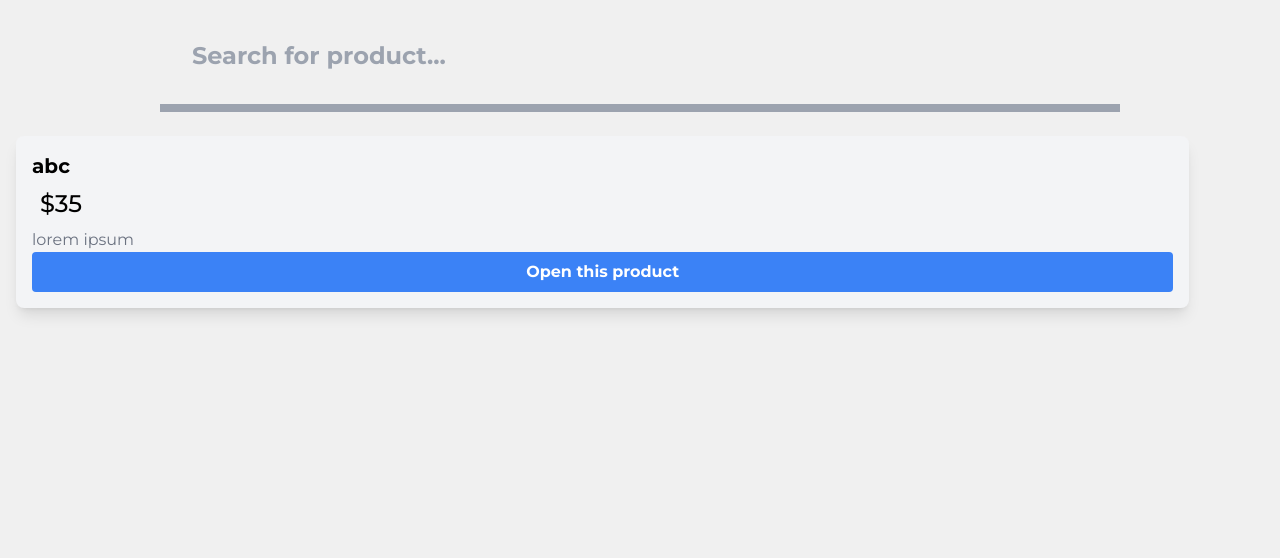
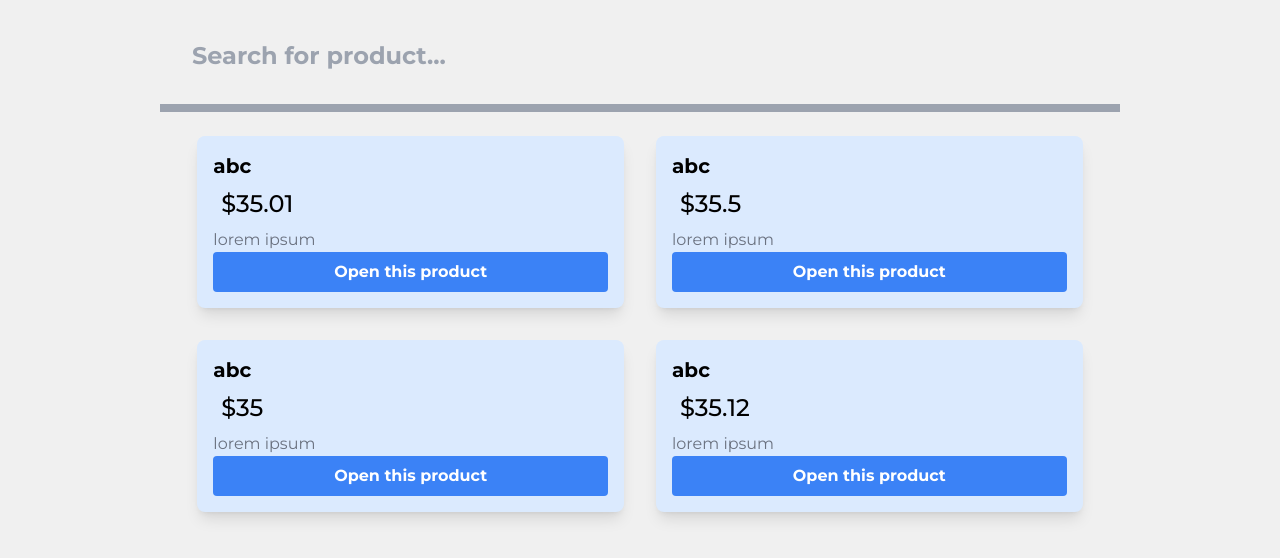
Before and after one commit to datmemerboi/DoIBuyIt, a Next.js app in the folder client/: page / in a window 1280 px wide. Shown: the top 558 px of the page. Built offline with nearby package versions, Linux system fonts and the light colour scheme.

Commit message:
fix: ProductCard layout within page

```diff
--- a/client/app/page.tsx
+++ b/client/app/page.tsx
@@ -3,6 +3,8 @@ import Head from "next/head";
 
 import Input from "@/components/Input";
 import ProductCard from "@/components/ProductCard";
+
+const productCardsContainer = "flex flex-row flex-wrap justify-center";
 
 const App: React.FC = () => {
   // const { Search } = Input;
@@ -20,9 +22,10 @@ const App: React.FC = () => {
   // ];
 
   return (
-    <>
+    <div>
       <Head>
         <title>Do I Buy It??</title>
+        <meta name="viewport" content="initial-scale=1.0, width=device-width" />
       </Head>
 
       <div className="flex flex-col flex-wrap justify-center">
@@ -30,9 +33,14 @@ const App: React.FC = () => {
           <Input type="main-search" placeholder="Search for product..." />
         </div>
 
-        <ProductCard title="abc" description="lorem ipsum" price={35} />
+        <div className={productCardsContainer}>
+          <ProductCard title="abc" description="lorem ipsum" price={35.01} />
+          <ProductCard title="abc" description="lorem ipsum" price={35.50} />
+          <ProductCard title="abc" description="lorem ipsum" price={35.00} />
+          <ProductCard title="abc" description="lorem ipsum" price={35.12} />
+        </div>
       </div>
-    </>
+    </div>
     /* <Search
           size="large"
           addonBefore="Do I Buy"
--- a/client/components/ProductCard.tsx
+++ b/client/components/ProductCard.tsx
@@ -11,7 +11,7 @@ interface ProductCardProps {
 }
 
 const cardStyle: string =
-  "w-11/12 bg-gray-100 rounded-lg shadow-lg p-4 m-4 flex flex-col";
+  "w-11/12 lg:w-4/12 lg:bg-blue-100 sm:w-3/12 sm:bg-red-100 md:w-5/12 md:bg-yellow-200 bg-gray-100 rounded-lg shadow-lg p-4 m-4 flex flex-col";
 const imageContainerStyle: string = "object-contain";
 const cardImageStyle: string = "object-contain w-11/12";
 const textContainerStyle: string = "flex flex-col";
@@ -19,19 +19,23 @@ const productTitleStyle: string = "text-xl font-bold";
 const productDescriptionStyle: string = "text-m text-gray-500";
 const productPriceStyle: string = "p-2 text-2xl font-medium";
 
-export default function ProductCard({ title, price, description }: ProductCardProps) {
+export default function ProductCard({
+  title,
+  price,
+  description
+}: ProductCardProps) {
   const renderPrice = () => {
     if (price) {
       return <p className={productPriceStyle}>${price}</p>;
     }
-  }
+  };
   const renderText = () => (
     <div className={textContainerStyle}>
-        <h3 className={productTitleStyle}>{title}</h3>
-        {renderPrice()}
-        <p className={productDescriptionStyle}>{description}</p>
-        <Button text={"Open this product"} wide={true} />
-      </div>
+      <h3 className={productTitleStyle}>{title}</h3>
+      {renderPrice()}
+      <p className={productDescriptionStyle}>{description}</p>
+      <Button text={"Open this product"} wide={true} />
+    </div>
   );
   return (
     <div className={cardStyle}>
```
